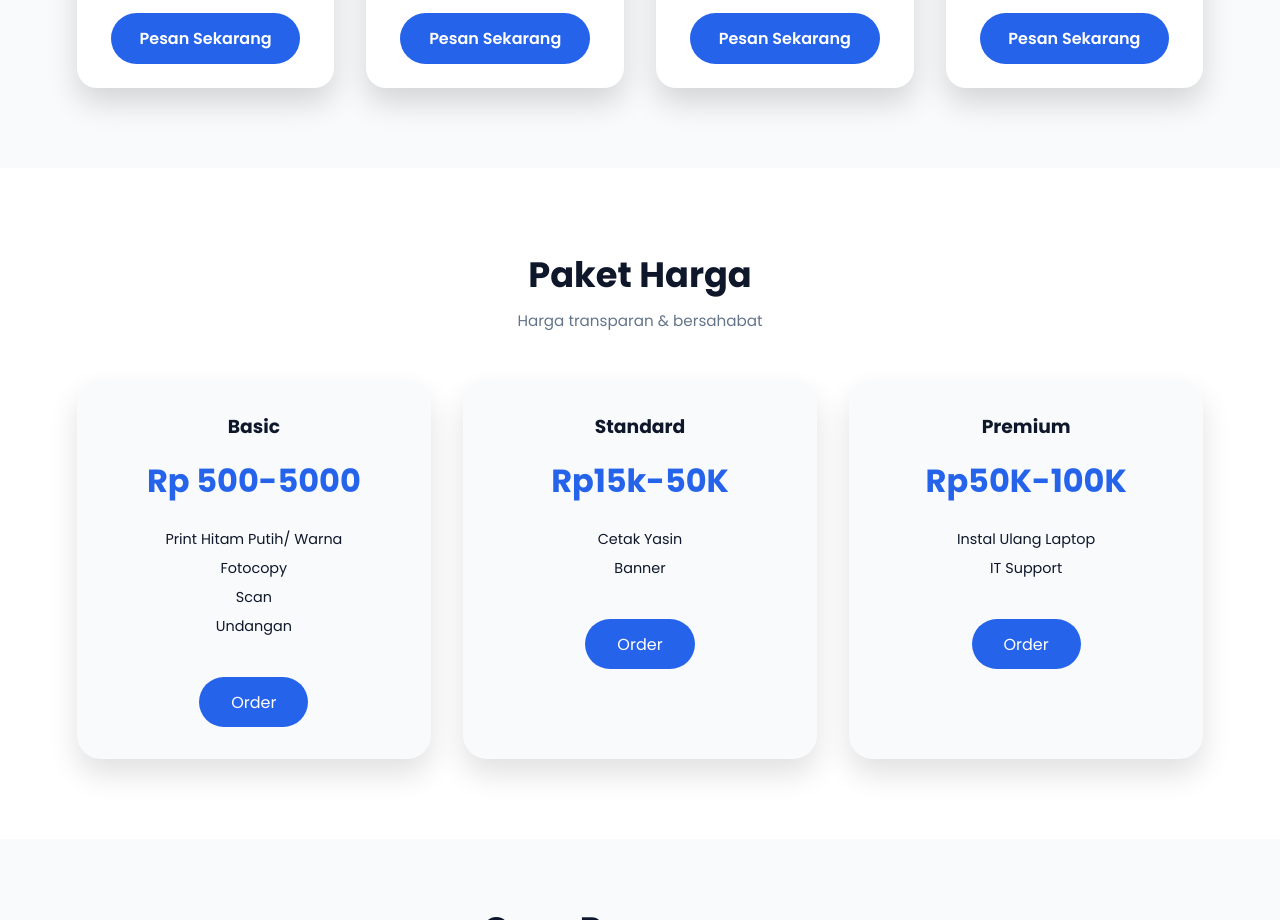
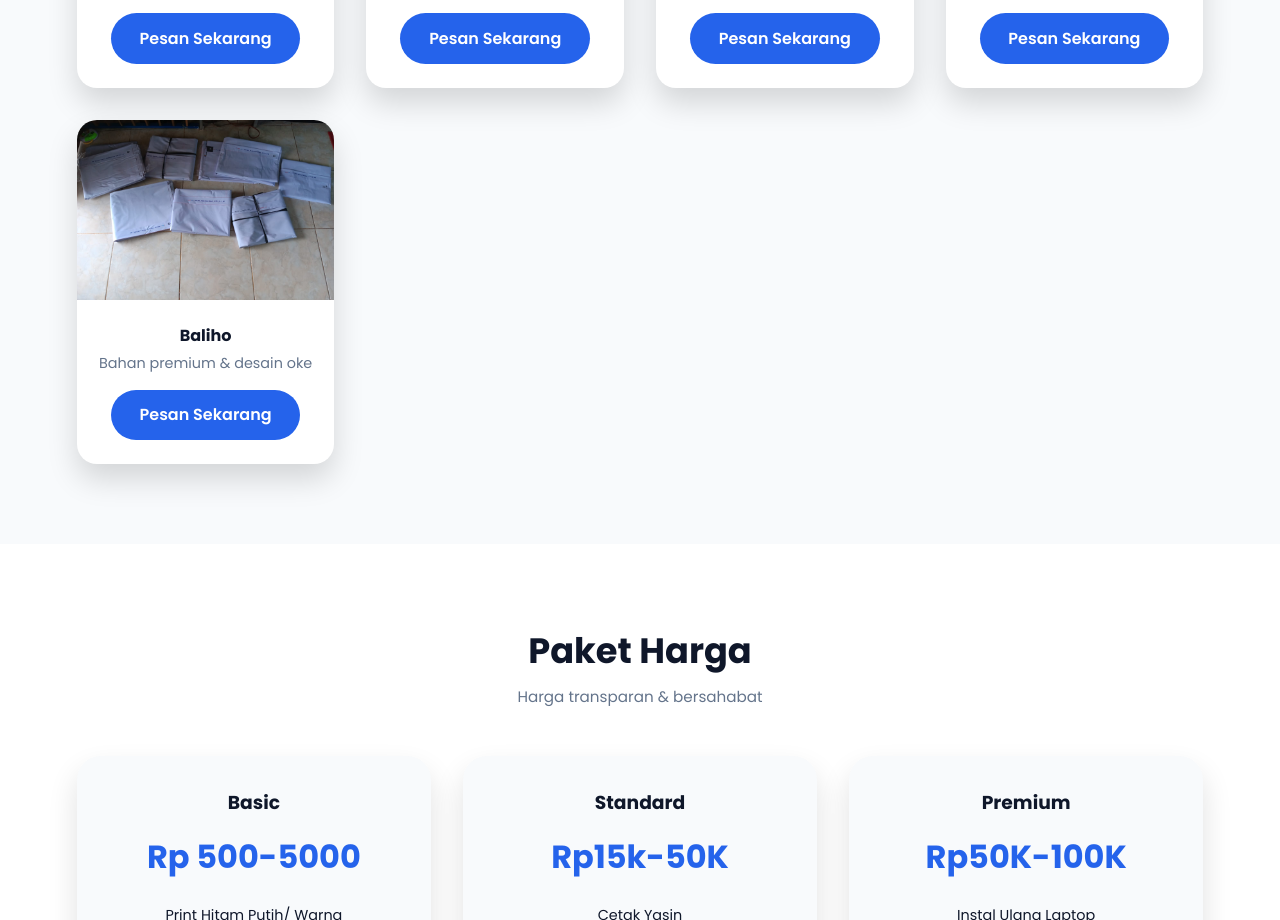
Before and after one commit to alabsi-printing/alabsi-printing, a plain HTML site: page index.html in a window 1280 px wide. Shown: the part 2137-3057 px from the top of the page. Drawn offline with Linux system fonts and the light colour scheme.

Commit message:
Update index.html

```diff
--- a/index.html
+++ b/index.html
@@ -878,6 +878,13 @@ footer a{
       <a class="order-btn" href="https://wa.me/6282157477767?text=Halo saya mau laminating">Pesan Sekarang</a>
     </div>
 
+     <div class="service-box">
+      <img src="baliho.jpeg">
+      <h4>Baliho</h4>
+      <p>Bahan premium & desain oke</p>
+      <a class="order-btn" href="https://wa.me/6282157477767?text=Halo saya mau baliho">Pesan Sekarang</a>
+    </div>
+
   </div>
 </section>
 
```
